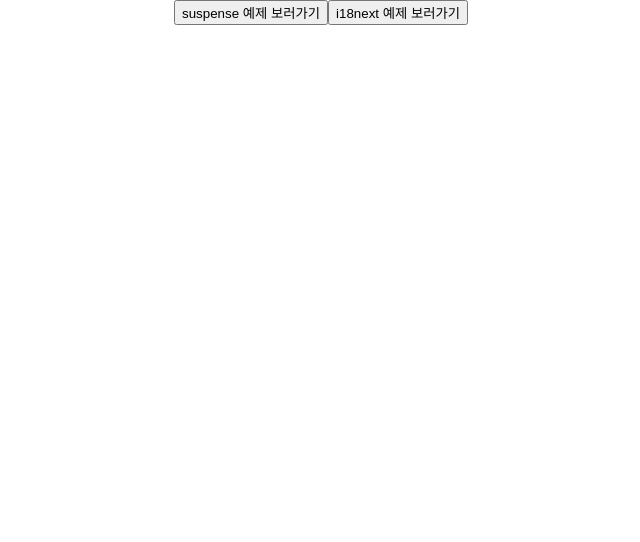
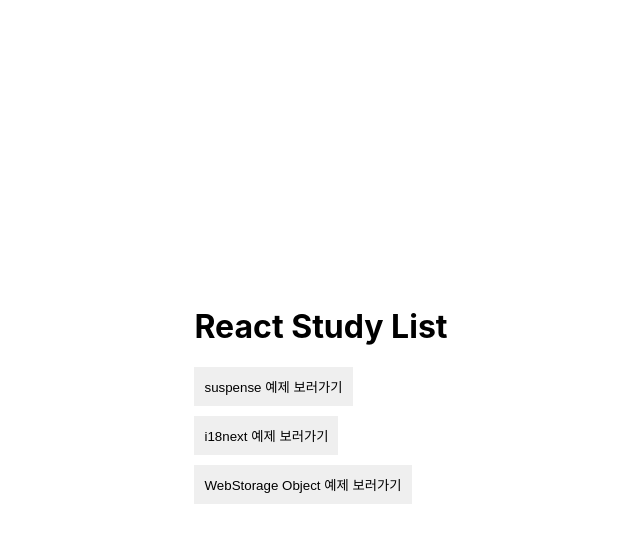
Before and after one commit to parkjooyoung0608/react-study, a React (Create React App) app: page / in a window 1280 px wide. Shown: the top 542 px of the page, without its empty margins (319-959 px from the left). Built offline with nearby package versions, Linux system fonts and the light colour scheme.

Commit message:
feat : style 수정, Web Storage Object 예제

```diff
--- a/public/index.html
+++ b/public/index.html
@@ -24,7 +24,7 @@
       work correctly both with client-side routing and a non-root public URL.
       Learn how to configure a non-root public URL by running `npm run build`.
     -->
-    <title>React App</title>
+    <title>React Study</title>
   </head>
   <body>
     <noscript>You need to enable JavaScript to run this app.</noscript>
--- a/src/App.css
+++ b/src/App.css
@@ -1,10 +1,9 @@
 .App {
+  height: 100vh;
   text-align: center;
-}
-
-.App-logo {
-  height: 40vmin;
-  pointer-events: none;
+  display: flex;
+  align-items: center;
+  justify-content: center;
 }
 
 @media (prefers-reduced-motion: no-preference) {
@@ -36,3 +35,15 @@
     transform: rotate(360deg);
   }
 }
+
+button {
+  display: block;
+  border: none;
+  padding: 10px;
+  margin-bottom: 10px;
+}
+
+button:hover {
+  background-color: #282c34;
+  color: white;
+}
--- a/src/App.js
+++ b/src/App.js
@@ -4,6 +4,7 @@
 import Main from "./pages/Main";
 import Suspense from "./pages/Suspense";
 import I18next from "./pages/I18next";
+import WebStorageObject from "./pages/WebStorageObject";
 
 function App() {
   return (
@@ -13,6 +14,10 @@
           <Route path="/" element={<Main />}></Route>
           <Route path="/suspense" element={<Suspense />}></Route>
           <Route path="/i18next" element={<I18next />}></Route>
+          <Route
+            path="/web-storage-object"
+            element={<WebStorageObject />}
+          ></Route>
         </Routes>
       </BrowserRouter>
     </div>
--- /dev/null
+++ b/src/components/localStorage/index.js
@@ -0,0 +1,20 @@
+import React from "react";
+
+const LocalStorage = () => {
+  localStorage.setItem("test", 1);
+  //   alert(localStorage.getItem("test"));
+
+  //   let keys = Object.keys(localStorage);
+  //   for (let key of keys) {
+  //     alert(`${key}: ${localStorage.getItem(key)}`);
+  //   }
+
+  return (
+    <div>
+      <h1>localStorage</h1>
+      <p>getItem : {localStorage.getItem("test")}</p>
+    </div>
+  );
+};
+
+export default LocalStorage;
--- /dev/null
+++ b/src/components/sessionStorage/index.js
@@ -0,0 +1,15 @@
+import React from "react";
+
+const SeesionStorage = () => {
+  sessionStorage.setItem("test", 1);
+  alert(sessionStorage.getItem("test"));
+
+  return (
+    <div>
+      <h1>SeesionStorage</h1>
+      <p>getItem : {sessionStorage.getItem("test")}</p>
+    </div>
+  );
+};
+
+export default SeesionStorage;
--- a/src/pages/I18next.jsx
+++ b/src/pages/I18next.jsx
@@ -12,6 +12,8 @@
 const I18next = () => {
   const { t, i18n } = useTranslation();
   const [count, setCounter] = useState(0);
+
+  console.log(Object.keys(lngs));
 
   return (
     <div>
--- a/src/pages/Main.jsx
+++ b/src/pages/Main.jsx
@@ -3,14 +3,19 @@
 
 const Main = () => {
   const navigate = useNavigate();
+
   return (
     <div>
+      <h1>React Study List</h1>
       <button onClick={() => navigate("/suspense")}>
         suspense 예제 보러가기
       </button>
       <button onClick={() => navigate("/i18next")}>
         i18next 예제 보러가기
       </button>
+      <button onClick={() => navigate("/web-storage-object")}>
+        WebStorage Object 예제 보러가기
+      </button>
     </div>
   );
 };
--- /dev/null
+++ b/src/pages/WebStorageObject.jsx
@@ -0,0 +1,14 @@
+import React from "react";
+import LocalStorage from "../components/localStorage";
+import SessStorage from "../components/sessionStorage";
+
+const WebStorageObject = () => {
+  return (
+    <div>
+      <LocalStorage />
+      <SessStorage />
+    </div>
+  );
+};
+
+export default WebStorageObject;
```
